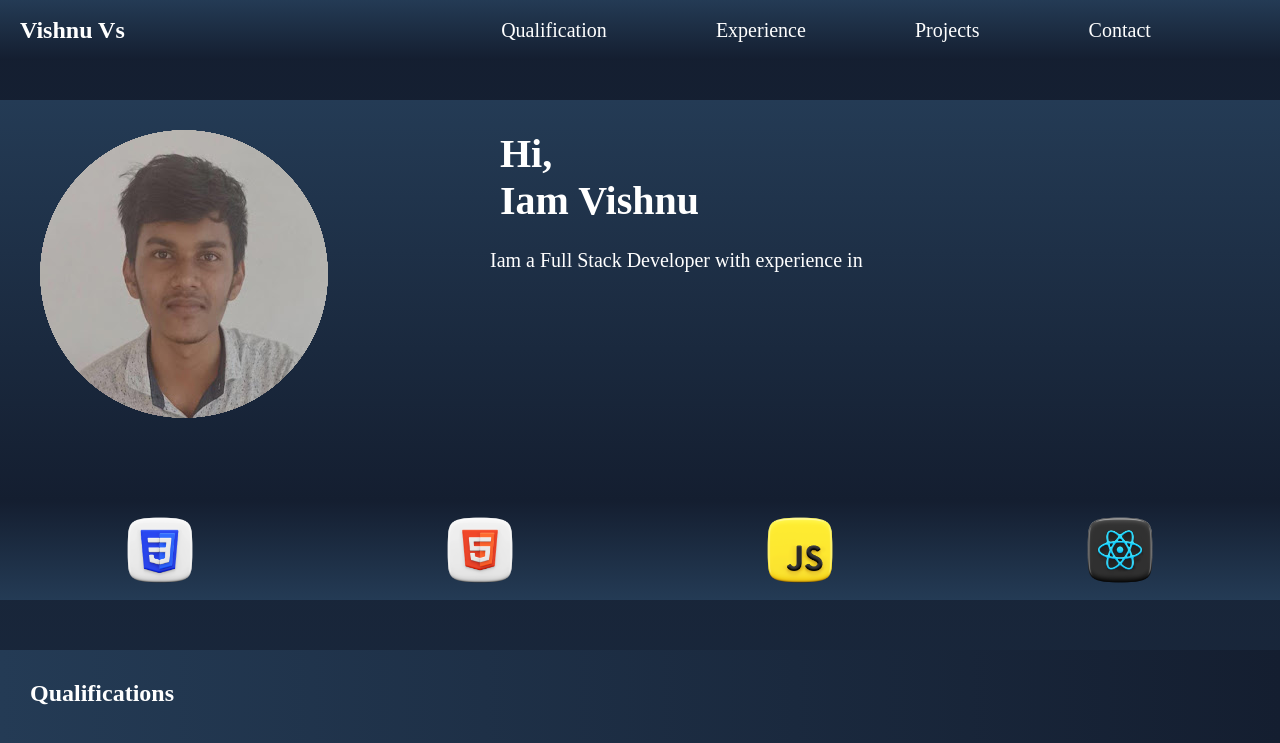
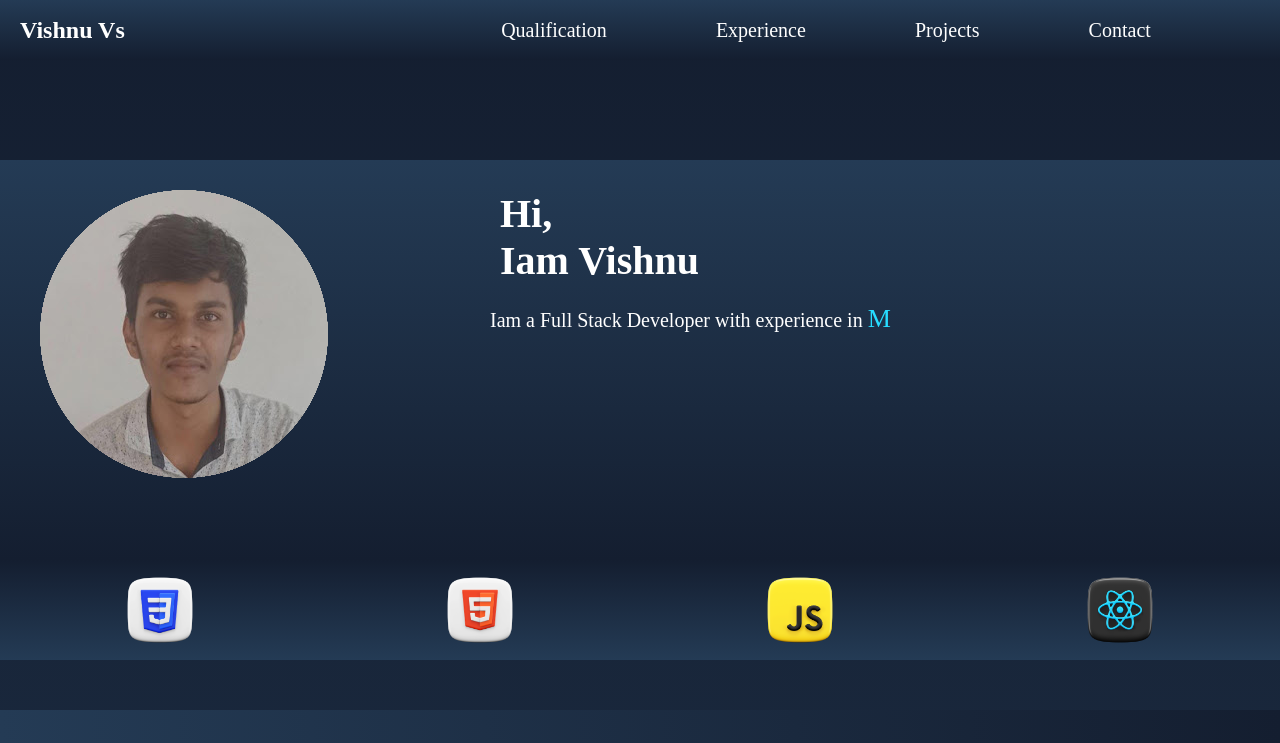
Before and after one commit to Vishnu648/Portfolio, a React (Vite) app: page / in a window 1280 px wide. Shown: the top 743 px of the page. Built offline with nearby package versions, Linux system fonts and the light colour scheme.

Commit message:
Update App.jsx

```diff
--- a/src/App.jsx
+++ b/src/App.jsx
@@ -11,12 +11,18 @@ function App() {
   return (
     <div className={styles.App}>
      <Navbar/>
+<div style={{
+   position:'relative',
+   top:'60px',
+}}>
       <Intro/>
       <Logo/>
       <Qualification/>
       <Experience/>
       <Projects/>
       <Contact/>
+
+</div>
     </div>
   )
 }
```
Lines whose indentation alone changed are shown as unchanged.
